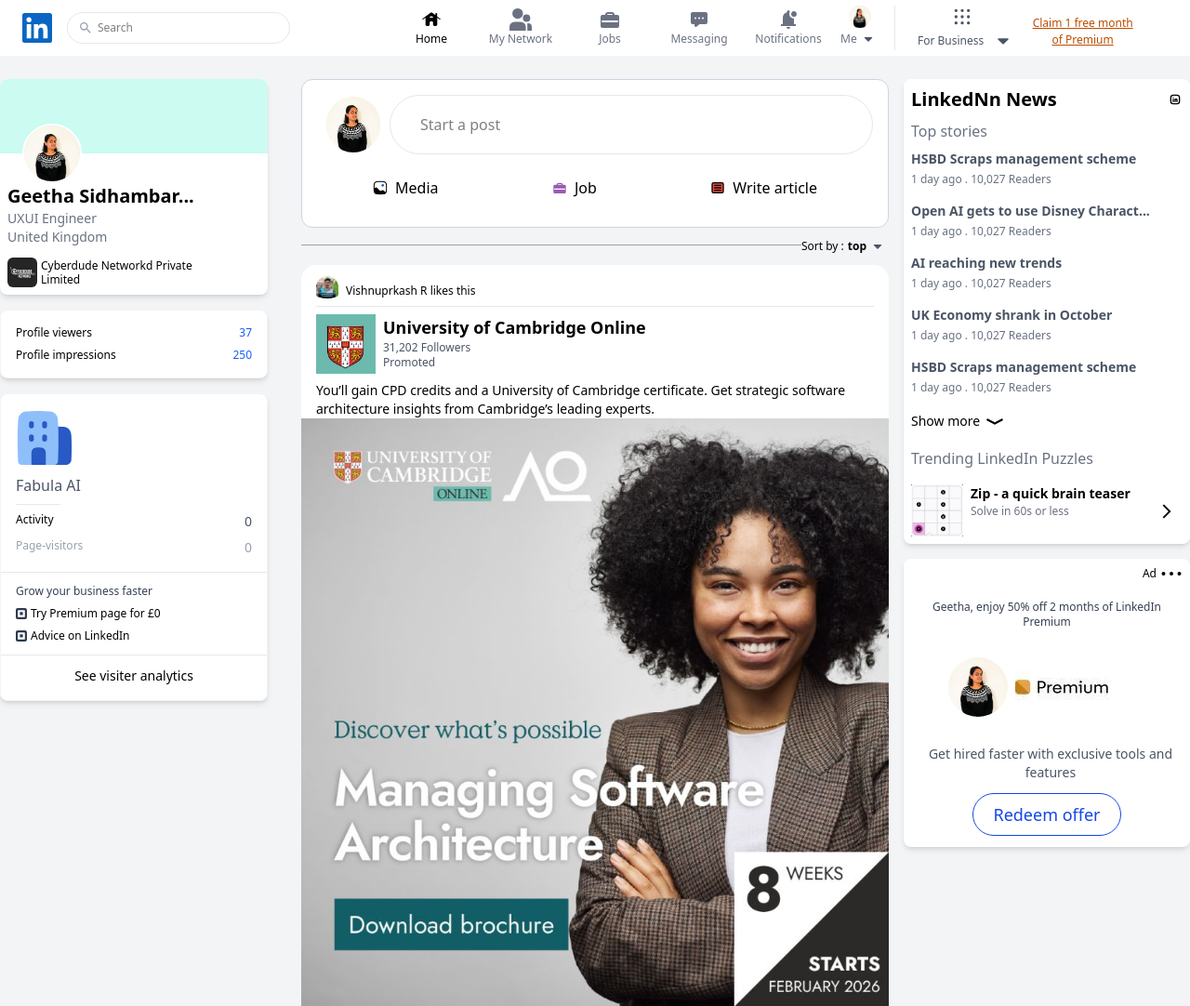
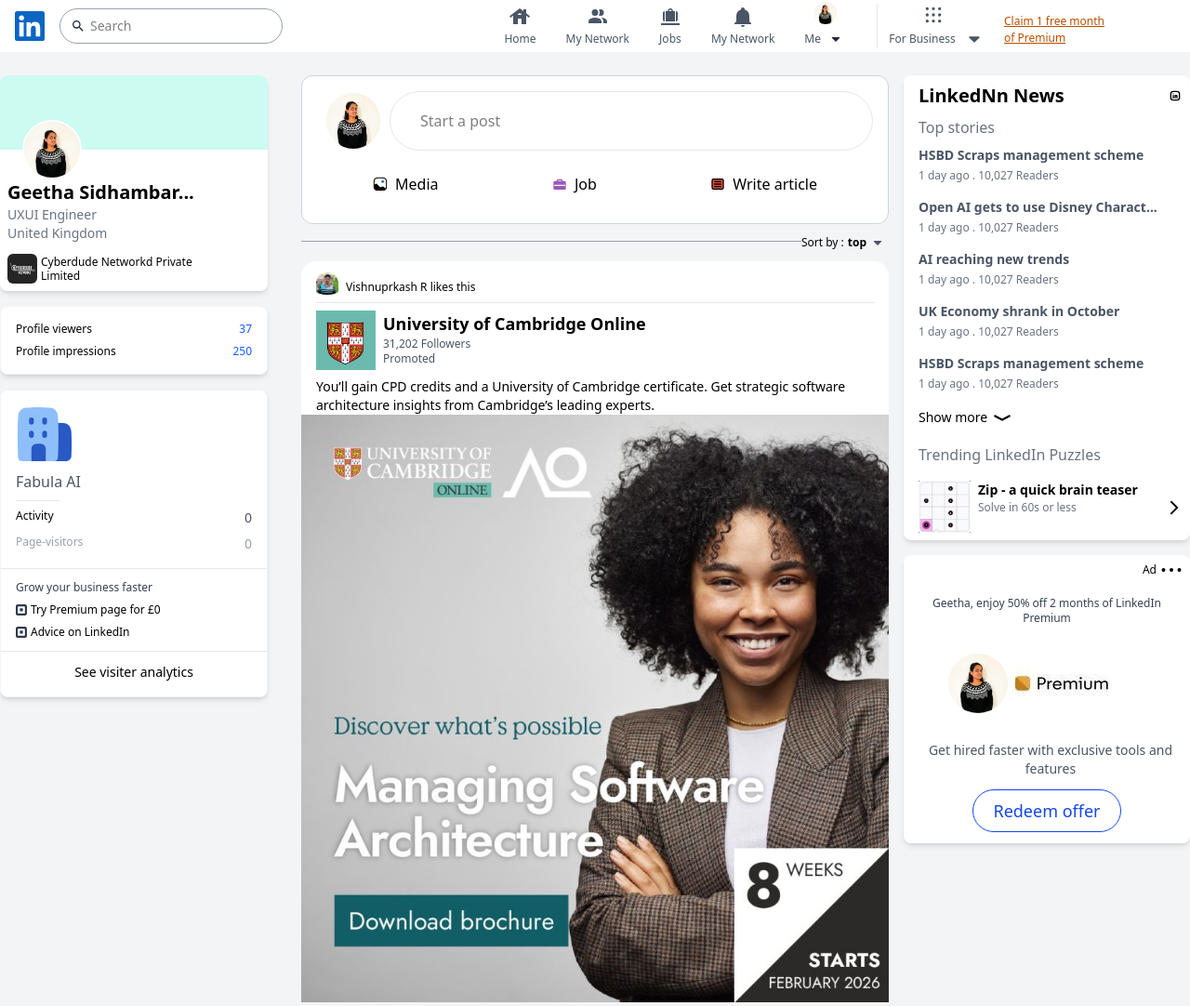
Before and after one commit to sidhgeetha/linkedin-cloning, a website built with Vite: page index.html in a window 1280 px wide. Shown: the whole page at 93% size. Built offline with nearby package versions, Linux system fonts and the light colour scheme; a web font is replaced by a local one.

Commit message:
responvie header

```diff
--- a/index.html
+++ b/index.html
@@ -12,7 +12,7 @@
   <body class="bg-gray-100">
     <header class="border-b border-gray-100 bg-white">
       <nav
-        class="layout_wrapper  max-w-7xl mx-auto flex items-center text-center px-6  gap-28 ">
+        class="  max-w-7xl mx-auto flex items-center justify-between gap-4  px-4 h-14   ">
 
         <!-- Left -->
         <div class="flex items-center gap-4 ">
@@ -21,9 +21,9 @@
               fill="#0A66C2"
               d="M218.123 218.127h-37.931v-59.403c0-14.165-.253-32.4-19.728-32.4c-19.756 0-22.779 15.434-22.779 31.369v60.43h-37.93V95.967h36.413v16.694h.51a39.91 39.91 0 0 1 35.928-19.733c38.445 0 45.533 25.288 45.533 58.186zM56.955 79.27c-12.157.002-22.014-9.852-22.016-22.009s9.851-22.014 22.008-22.016c12.157-.003 22.014 9.851 22.016 22.008A22.013 22.013 0 0 1 56.955 79.27m18.966 138.858H37.95V95.967h37.97zM237.033.018H18.89C8.58-.098.125 8.161-.001 18.471v219.053c.122 10.315 8.576 18.582 18.89 18.474h218.144c10.336.128 18.823-8.139 18.966-18.474V18.454c-.147-10.33-8.635-18.588-18.966-18.453" /></svg>
 
-          <div class="relative w-fit flex items-center gap-4">
+          <div class="relative flex items-center ">
             <!-- Search icon -->
-            <svg class="absolute left-3 top-1/2 -translate-y-1/2 text-gray-400"
+            <svg class="absolute left-3  text-gray-800 w-8 h-8 sm:w-4 sm:h-4 "
               xmlns="http://www.w3.org/2000/svg" width="16" height="16"
               viewBox="0 0 24 24"><!-- Icon from Material Design Icons by Pictogrammers - https://github.com/Templarian/MaterialDesign/blob/master/LICENSE --><path
                 fill="currentColor"
@@ -33,89 +33,99 @@
             <input
               type="search"
               placeholder="Search"
-              class="border border-gray-200 rounded-full p-2 pl-8 text-xs w-60 focus:outline-none" />
+              class="hidden sm:block border border-gray-400 rounded-full p-2 pl-8 text-sm w-60 focus:outline-none" />
           </div>
         </div>
 
-        <!-- right -->
+        <!-- navlinks right -->
 
         <div class="navlinks-center flex items-center ">
-          <ul
-            class="flex items-center text-[12px] font-sans text-center gap-4 mr-3">
-            <div class="flex flex-col items-center ">
-              <svg xmlns="http://www.w3.org/2000/svg" width="24" height="24"
-                viewBox="0 0 24 24"><!-- Icon from Material Symbols Light by Google - https://github.com/google/material-design-icons/blob/master/LICENSE --><path
-                  fill="currentColor"
-                  d="M7.308 19q-.667 0-1.141-.475t-.475-1.14V9.946L3 11.952q-.177.115-.365.097q-.189-.018-.323-.195q-.135-.177-.114-.365q.021-.189.198-.324l8.629-6.451q.217-.162.467-.233T12 4.409t.509.072t.466.232l3.371 2.51v-1.28q0-.393.275-.668Q16.897 5 17.29 5t.667.275t.274.667v2.696l3.392 2.528q.171.134.195.323t-.11.365t-.323.195t-.366-.097l-2.692-2.006v7.439q0 .666-.475 1.14t-1.14.475h-1.289q-.666 0-1.14-.475t-.475-1.14v-2q0-.667-.475-1.141t-1.14-.475h-.385q-.667 0-1.141.475t-.475 1.14v2q0 .667-.474 1.142T8.577 19zm2.884-8.994h3.616q0-.704-.542-1.159q-.543-.455-1.266-.455t-1.265.454t-.543 1.16" /></svg>
-              <li class="w-20"><a href="#">Home</a></li>
-            </div>
 
-            <div class="flex flex-col items-center text-gray-500 ">
-              <svg xmlns="http://www.w3.org/2000/svg" width="24" height="24 "
-                viewBox="0 0 15 15"><!-- Icon from Teenyicons by smhmd - https://github.com/teenyicons/teenyicons/blob/master/LICENSE --><path
-                  fill="currentColor"
-                  d="M5.5 0a3.499 3.499 0 1 0 0 6.996A3.499 3.499 0 1 0 5.5 0m-2 8.994a3.5 3.5 0 0 0-3.5 3.5v2.497h11v-2.497a3.5 3.5 0 0 0-3.5-3.5zm9 1.006H12v5h3v-2.5a2.5 2.5 0 0 0-2.5-2.5" /><path
-                  fill="currentColor"
-                  d="M11.5 4a2.5 2.5 0 1 0 0 5a2.5 2.5 0 0 0 0-5" /></svg>
-              <li class="w-20"><a href="#">My Network</a></li>
-            </div>
+          <ul class="flex items-center gap-8">
 
-            <div class="flex flex-col items-center text-gray-500 ">
-              <svg xmlns="http://www.w3.org/2000/svg" width="24" height="24"
-                viewBox="0 0 24 24"><!-- Icon from MingCute Icon by MingCute Design - https://github.com/Richard9394/MingCute/blob/main/LICENSE --><g
-                  fill="none" fill-rule="evenodd"><path
-                    d="m12.594 23.258l-.012.002l-.071.035l-.02.004l-.014-.004l-.071-.036q-.016-.004-.024.006l-.004.01l-.017.428l.005.02l.01.013l.104.074l.015.004l.012-.004l.104-.074l.012-.016l.004-.017l-.017-.427q-.004-.016-.016-.018m.264-.113l-.014.002l-.184.093l-.01.01l-.003.011l.018.43l.005.012l.008.008l.201.092q.019.005.029-.008l.004-.014l-.034-.614q-.005-.019-.02-.022m-.715.002a.02.02 0 0 0-.027.006l-.006.014l-.034.614q.001.018.017.024l.015-.002l.201-.093l.01-.008l.003-.011l.018-.43l-.003-.012l-.01-.01z" /><path
+              <!-- nav links inside unordered list -->
+              <li
+                class=" flex flex-col items-center justify-center text-gray-600 hover:text-black cursor-pointer">
+                <svg xmlns="http://www.w3.org/2000/svg" width="24" height="24"
+                  viewBox="0 0 24 24"><!-- Icon from Material Symbols by Google - https://github.com/google/material-design-icons/blob/master/LICENSE --><path
                     fill="currentColor"
-                    d="M10 4a3 3 0 0 0-3 3H4a2 2 0 0 0-2 2v10a2 2 0 0 0 2 2h16a2 2 0 0 0 2-2V9a2 2 0 0 0-2-2h-3a3 3 0 0 0-3-3zm0 2a1 1 0 0 0-1 1h6a1 1 0 0 0-1-1zm-6 7a1 1 0 1 0 0 2h16a1 1 0 1 0 0-2z" /></g></svg>
-              <li class="w-20"><a href="#">Jobs</a></li>
-            </div>
+                    d="M5 20v-9.15L2.2 13L1 11.4L12 3l4 3.05V4h3v4.35l4 3.05l-1.2 1.6l-2.8-2.15V20h-5v-6h-4v6zm5-9.975h4q0-.8-.6-1.313T12 8.2t-1.4.513t-.6 1.312" /></svg>
 
-            <div class="flex flex-col items-center text-gray-500 ">
-              <svg xmlns="http://www.w3.org/2000/svg" width="24" height="24"
-                viewBox="0 0 24 24"><!-- Icon from Flowbite Icons by Themesberg - https://github.com/themesberg/flowbite-icons/blob/main/LICENSE --><path
-                  fill="currentColor" fill-rule="evenodd"
-                  d="M3 5.983C3 4.888 3.895 4 5 4h14c1.105 0 2 .888 2 1.983v8.923a1.99 1.99 0 0 1-2 1.983h-6.6l-2.867 2.7c-.955.899-2.533.228-2.533-1.08v-1.62H5c-1.105 0-2-.888-2-1.983zm5.706 3.809a1 1 0 1 0-1.412 1.417a1 1 0 1 0 1.412-1.417m2.585.002a1 1 0 1 1 .003 1.414a1 1 0 0 1-.003-1.414m5.415-.002a1 1 0 1 0-1.412 1.417a1 1 0 1 0 1.412-1.417"
-                  clip-rule="evenodd" /></svg> <li class="w-20"><a
-                  href="#">Messaging</a></li>
+                <span class="hidden sm:block text-xs mt-1">Home</span>
+              </li>
 
-            </div>
 
-            <div class="flex flex-col items-center  text-gray-500 ">
-              <svg xmlns="http://www.w3.org/2000/svg" width="24" height="24"
-                viewBox="0 0 24 24"><!-- Icon from Material Symbols by Google - https://github.com/google/material-design-icons/blob/master/LICENSE --><path
-                  fill="currentColor"
-                  d="M12 22q-.825 0-1.412-.587T10 20h4q0 .825-.587 1.413T12 22m-8-3v-2h2v-7q0-2.075 1.25-3.687T10.5 4.2v-.7q0-.625.438-1.062T12 2t1.063.438T13.5 3.5v.325q-.25.5-.375 1.05T13 6q0 2.075 1.463 3.538T18 11v6h2v2zM18 9q-1.25 0-2.125-.875T15 6t.875-2.125T18 3t2.125.875T21 6t-.875 2.125T18 9" /></svg>
-              <li class="w-20"><a href="#">Notifications</a></li>
 
-            </div>
+
+              <li
+                class=" flex flex-col items-center justify-center text-gray-600 hover:text-black cursor-pointer">
+                <svg xmlns="http://www.w3.org/2000/svg" width="24" height="24"
+                  viewBox="0 0 24 24"><!-- Icon from Material Design Icons by Pictogrammers - https://github.com/Templarian/MaterialDesign/blob/master/LICENSE --><path
+                    fill="currentColor"
+                    d="M16 17v2H2v-2s0-4 7-4s7 4 7 4m-3.5-9.5A3.5 3.5 0 1 0 9 11a3.5 3.5 0 0 0 3.5-3.5m3.44 5.5A5.32 5.32 0 0 1 18 17v2h4v-2s0-3.63-6.06-4M15 4a3.4 3.4 0 0 0-1.93.59a5 5 0 0 1 0 5.82A3.4 3.4 0 0 0 15 11a3.5 3.5 0 0 0 0-7" /></svg>
+
+                <span class="hidden sm:block text-xs mt-1">My Network</span>
+              </li>
+
+
+
+
+
+              <li
+                class=" flex flex-col items-center justify-center text-gray-600 hover:text-black cursor-pointer">
+                <svg xmlns="http://www.w3.org/2000/svg" width="24" height="24"
+                  viewBox="0 0 24 24"><!-- Icon from Material Design Icons by Pictogrammers - https://github.com/Templarian/MaterialDesign/blob/master/LICENSE --><path
+                    fill="currentColor"
+                    d="M22 19H2v2h20zM4 15c0 .5.2 1 .6 1.4s.9.6 1.4.6V6c-.5 0-1 .2-1.4.6S4 7.5 4 8zm9.5-9h-3c0-.4.1-.8.4-1.1s.6-.4 1.1-.4c.4 0 .8.1 1.1.4c.2.3.4.7.4 1.1M7 6v11h10V6h-2q0-1.2-.9-2.1C13.2 3 12.8 3 12 3q-1.2 0-2.1.9T9 6zm11 11c.5 0 1-.2 1.4-.6s.6-.9.6-1.4V8c0-.5-.2-1-.6-1.4S18.5 6 18 6z" /></svg>
+
+                <span class="hidden sm:block text-xs mt-1">Jobs</span>
+              </li>
+
+
+
+
+
+
+              <li
+                class=" flex flex-col items-center justify-center text-gray-600 hover:text-black cursor-pointer">
+                <svg xmlns="http://www.w3.org/2000/svg" width="24" height="24"
+                  viewBox="0 0 24 24"><!-- Icon from Material Design Icons by Pictogrammers - https://github.com/Templarian/MaterialDesign/blob/master/LICENSE --><path
+                    fill="currentColor"
+                    d="M21 19v1H3v-1l2-2v-6c0-3.1 2.03-5.83 5-6.71V4a2 2 0 0 1 2-2a2 2 0 0 1 2 2v.29c2.97.88 5 3.61 5 6.71v6zm-7 2a2 2 0 0 1-2 2a2 2 0 0 1-2-2" /></svg>
+
+                <span class="hidden sm:block text-xs mt-1">My Network</span>
+              </li>
+
+
 
             <!-- Profile image -->
-            <div
-              class="flex flex-col items-center justify-center cursor-pointer">
-              <!-- Profile image -->
+             <li
+                class=" flex flex-col items-center justify-center cursor-pointer">
+                <img src="assets/51734076.jpeg" class="w-6 h-6 rounded-full" />
 
-              <img class="w-6 h-6 rounded-full" src="assets/51734076.jpeg" />
+                <div
+                  class="hidden sm:flex  items-center gap-1 text-xs text-gray-600 mt-1">
+                  <span>Me</span>
+                  <svg xmlns="http://www.w3.org/2000/svg"
+                    class="w-6 h-6 text-gray-800 hidden sm:block"
+                    viewBox="0 0 24 24">
+                    <path
+                      fill="currentColor"
+                      d="M11.475 14.475L7.85 10.85q-.075-.075-.112-.162T7.7 10.5q0-.2.138-.35T8.2 10h7.6q.225 0 .363.15t.137.35q0 .05-.15.35l-3.625 3.625q-.125.125-.25.175T12 14.7t-.275-.05t-.25-.175" />
+                  </svg>
+                </div>
+              </li>
 
-              <!-- Me + dropdown  -->
-              <div class="flex items-center   text-gray-500 leading-none ">
-                <span class="text-xs">Me</span>
-
-                <svg xmlns="http://www.w3.org/2000/svg"
-                  class="w-6 h-6 text-gray-600"
-                  viewBox="0 0 24 24">
-                  <path
-                    fill="currentColor"
-                    d="M11.475 14.475L7.85 10.85q-.075-.075-.112-.162T7.7 10.5q0-.2.138-.35T8.2 10h7.6q.225 0 .363.15t.137.35q0 .05-.15.35l-3.625 3.625q-.125.125-.25.175T12 14.7t-.275-.05t-.25-.175" />
-                </svg>
-              </div>
-            </div>
 
             <div class="h-12 w-px bg-gray-200"></div>
 
+
           </ul>
 
+
+
           <div
-            class="  hidden sm:flex items-center gap-0 justify-start pt-2  ">
+            class="  hidden sm:flex flex-col sm:flex-row items-center gap-0 justify-start pt-2  ">
             <!-- For Business -->
             <div
               class="flex flex-col items-center text-center justify-center gap-0 cursor-pointer text-sm text-gray-600 hover:text-black ">
@@ -167,6 +177,16 @@
           </div>
 
         </div>
+          <!-- 3 dots icon menu -->
+            <div class="flex items-center sm:hidden">
+              <svg xmlns="http://www.w3.org/2000/svg"
+                width="24" height="24"
+                viewBox="0 0 256 256"
+                class="text-gray-700">
+                <path fill="currentColor"
+                  d="M144 128a16 16 0 1 1-16-16a16 16 0 0 1 16 16m-84-16a16 16 0 1 0 16 16a16 16 0 0 0-16-16m136 0a16 16 0 1 0 16 16a16 16 0 0 0-16-16" />
+              </svg>
+            </div>
 
       </nav>
     </header>
@@ -422,7 +442,7 @@
           <!-- right card1 -->
 
           <div
-            class=" flex flex-col shadow-md rounded-lg overflow-hidden relative w-full  bg-white">
+            class=" flex flex-col shadow-md rounded-lg overflow-hidden relative w-full  bg-white pl-2">
             <div class="flex flex-row justify-between items-center p-2">
               <h3 class="font-bold text-xl text">LinkedNn News</h3>
               <svg xmlns="http://www.w3.org/2000/svg" width="16" height="16"
@@ -435,31 +455,37 @@
 
             <p class="pl-2  font-medium text-md text-gray-500">Top stories</p>
 
-            <div class="flex flex-col gap-1 hover:bg-gray-400 p-2 text-gray-600">
+            <div
+              class="flex flex-col gap-1 hover:bg-gray-100 p-2 text-gray-600">
               <h3 class="text-sm font-bold">HSBD Scraps management scheme</h3>
               <p class="text-xs text-gray-500">1 day ago . 10,027 Readers</p>
 
             </div>
 
-            <div class="flex flex-col gap-1 hover:bg-gray-400 p-2 text-gray-600">
-              <h3 class="text-sm font-bold">Open AI gets to use Disney Charact...</h3>
+            <div
+              class="flex flex-col gap-1 hover:bg-gray-100 p-2 text-gray-600">
+              <h3 class="text-sm font-bold">Open AI gets to use Disney
+                Charact...</h3>
               <p class="text-xs text-gray-500">1 day ago . 10,027 Readers</p>
 
             </div>
 
-            <div class="flex flex-col gap-1 hover:bg-gray-400 p-2 text-gray-600">
+            <div
+              class="flex flex-col gap-1 hover:bg-gray-100 p-2 text-gray-600">
               <h3 class="text-sm font-bold">AI reaching new trends</h3>
               <p class="text-xs text-gray-500">1 day ago . 10,027 Readers</p>
 
             </div>
 
-            <div class="flex flex-col gap-1 hover:bg-gray-400 p-2 text-gray-600">
+            <div
+              class="flex flex-col gap-1 hover:bg-gray-100 p-2 text-gray-600">
               <h3 class="text-sm font-bold">UK Economy shrank in October</h3>
               <p class="text-xs text-gray-500">1 day ago . 10,027 Readers</p>
 
             </div>
 
-            <div class="flex flex-col gap-1 hover:bg-gray-400 p-2 text-gray-600 DD">
+            <div
+              class="flex flex-col gap-1 hover:bg-gray-100 p-2 text-gray-600 DD">
               <h3 class="text-sm font-bold">HSBD Scraps management scheme</h3>
               <p class="text-xs text-gray-500">1 day ago . 10,027 Readers</p>
 
@@ -473,9 +499,8 @@
                   d="m12 15.632l8.968-4.748l-.936-1.768L12 13.368L3.968 9.116l-.936 1.768z" /></svg>
             </div>
 
-            <h3 class=" p-2 font-medium text-gray-500">Trending LinkedIn Puzzles</h3>
-
-
+            <h3 class=" p-2 font-medium text-gray-500">Trending LinkedIn
+              Puzzles</h3>
 
             <div class="flex felx-row p-2 ">
               <img class="w-14" src="/assets/pink-logo.gif" />
@@ -484,9 +509,14 @@
 
                 <h3 class="font-bold text-sm ">Zip - a quick brain teaser</h3>
 
-                <div class="flex flex-row items-center text-center justify-between gap-24">
-                <p class="text-xs font-light text-gray-500">Solve in 60s or less </p>
-                <svg xmlns="http://www.w3.org/2000/svg" width="18" height="18" viewBox="0 0 24 24"><!-- Icon from Google Material Icons by Material Design Authors - https://github.com/material-icons/material-icons/blob/master/LICENSE --><path fill="currentColor" d="M6.23 20.23L8 22l10-10L8 2L6.23 3.77L14.46 12z"/></svg>
+                <div
+                  class="flex flex-row items-center text-center justify-between gap-24">
+                  <p class="text-xs font-light text-gray-500">Solve in 60s or
+                    less </p>
+                  <svg xmlns="http://www.w3.org/2000/svg" width="18" height="18"
+                    viewBox="0 0 24 24"><!-- Icon from Google Material Icons by Material Design Authors - https://github.com/material-icons/material-icons/blob/master/LICENSE --><path
+                      fill="currentColor"
+                      d="M6.23 20.23L8 22l10-10L8 2L6.23 3.77L14.46 12z" /></svg>
                 </div>
 
               </div>
@@ -495,30 +525,37 @@
 
           <!-- /rigth card2 -->
 
-          <div class="flex flex-col gap-3 bg-white shadow-md rounded-lg overflow-hidden relative w-full mt-4 ">
+          <div
+            class="flex flex-col gap-3 bg-white shadow-md rounded-lg overflow-hidden relative w-full mt-4 ">
 
             <div class="flex flex-row justify-end items-center mr-1 ">
               <p class="font-medium text-xs  ">Ad </p>
-              <svg xmlns="http://www.w3.org/2000/svg" width="32" height="32" viewBox="0 0 256 256"><!-- Icon from Phosphor by Phosphor Icons - https://github.com/phosphor-icons/core/blob/main/LICENSE --><path fill="currentColor" d="M144 128a16 16 0 1 1-16-16a16 16 0 0 1 16 16m-84-16a16 16 0 1 0 16 16a16 16 0 0 0-16-16m136 0a16 16 0 1 0 16 16a16 16 0 0 0-16-16"/></svg>
+              <svg xmlns="http://www.w3.org/2000/svg" width="32" height="32"
+                viewBox="0 0 256 256"><!-- Icon from Phosphor by Phosphor Icons - https://github.com/phosphor-icons/core/blob/main/LICENSE --><path
+                  fill="currentColor"
+                  d="M144 128a16 16 0 1 1-16-16a16 16 0 0 1 16 16m-84-16a16 16 0 1 0 16 16a16 16 0 0 0-16-16m136 0a16 16 0 1 0 16 16a16 16 0 0 0-16-16" /></svg>
             </div>
 
-            <div class="flex text text-xs text-gray-700 pl-2 pr-2 justify-center items-center text-center font-light">
-             <p>Geetha, enjoy 50% off 2 months of LinkedIn  Premium</p>
+            <div
+              class="flex text text-xs text-gray-700 pl-2 pr-2 justify-center items-center text-center font-light">
+              <p>Geetha, enjoy 50% off 2 months of LinkedIn Premium</p>
             </div>
 
             <div class="flex flex-row items-center pl-12 gap-2">
               <img class="w-16 h-16 rounded-full " src="/assets/51734076.jpeg">
               <div>
-                <img src="/assets/yellow-icon.jpeg"  />
+                <img src="/assets/yellow-icon.jpeg" />
 
               </div>
             </div>
 
-            <div class="pl-2 text-sm font-light text-gray-600 flex justify-center text-center">
+            <div
+              class="pl-2 text-sm font-light text-gray-600 flex justify-center text-center">
               <p>Get hired faster with exclusive tools and features</p>
             </div>
 
-            <button class="flex text-lg mb-3 font-medium text-blue-700 border rounded-full p-2 w-40 text-center items-center justify-center mx-auto">
+            <button
+              class="flex text-lg mb-3 font-medium text-blue-700 border rounded-full p-2 w-40 text-center items-center justify-center mx-auto">
               Redeem offer
             </button>
 
```
Also changed, not shown: README.MD.
